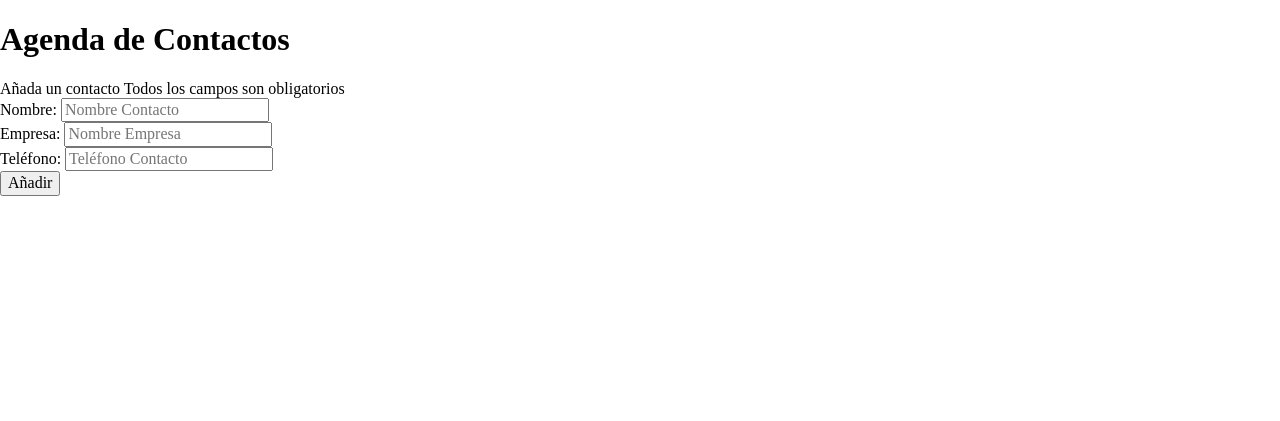
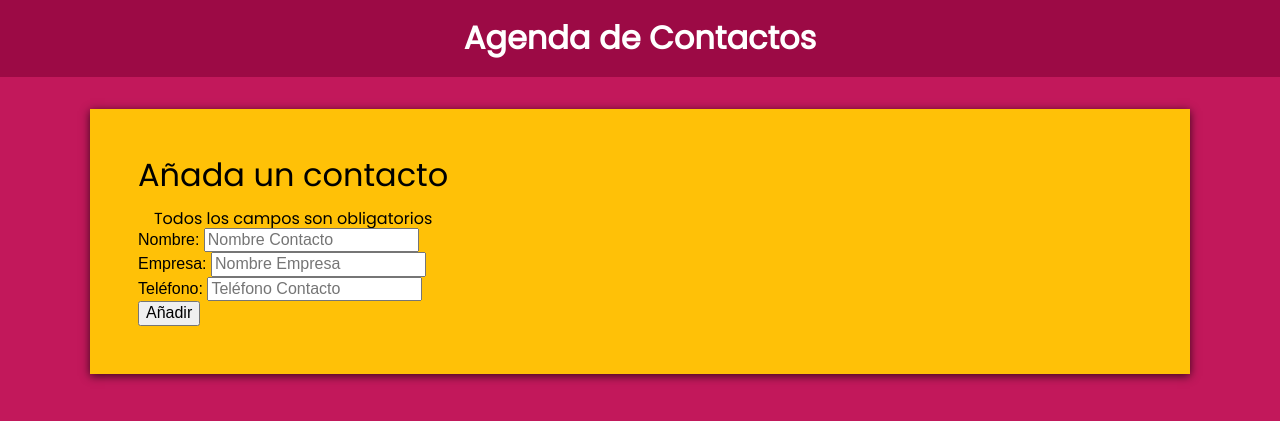
Before and after one commit to FabriJuncal/CRUD-Project-Contacts-Agenda-master, a PHP site: page / in a window 1280 px wide. Shown: the top 421 px of the page. Run offline with PHP 8.4, Linux system fonts and the light colour scheme; some libraries are stand-ins or nearby versions.

Commit message:
Estilos Css al Contenedor y Barra Superior

```diff
--- a/css/style.css
+++ b/css/style.css
@@ -0,0 +1,74 @@
+/** Custom Properties **/
+
+:root{
+    --primario: #C2185B;
+    --secundario: #FFC107;
+    --primarioOscuro:rgb(156,10,69);
+    --primarioClaro: white;
+
+    --fuentePrimaria: 'Arial', Helvetica, sans-serif;
+    --fuenteSecundaria: 'Poppins', sans-serif;
+}
+
+html{
+    box-sizing: border-box;
+}
+
+*,*:before,*:after{
+    box-sizing: inherit;
+}
+
+body{
+    background-color: var(--primario);
+    font-family: var(--fuentePrimaria);
+}
+
+.contenedor{
+    max-width: 1100px;
+    margin: 0 auto;
+}
+
+.bg-amarillo{
+    background-color: var(--secundario);
+}
+
+.sombra{
+    -webkit-box-shadow: 0px 2px 9px 0px rgba(0,0,0,0.71);
+    -moz-box-shadow: 0px 2px 9px 0px rgba(0,0,0,0.71);
+    box-shadow: 0px 2px 9px 0px rgba(0,0,0,0.71);
+}
+
+h1,h2{
+    font-family: var(--fuenteSecundaria);
+    text-align: center;
+    margin: 0;
+}
+
+h1{
+    padding: 20px;
+    color: var(--primarioClaro);
+}
+
+.contenedor-barra{
+    background-color: var(--primarioOscuro);
+}
+
+/** Formulario **/
+
+form{
+    padding: 3rem;
+    margin-top: 2rem;
+}
+
+form legend{
+    font-family: var(--fuenteSecundaria);
+    font-size: 2rem;
+    text-align: center;
+}
+
+legend span{
+    font-size: 1rem;
+    margin-top: 1rem;
+    clear: both;
+    display: block;
+}
--- a/inc/layout/header.php
+++ b/inc/layout/header.php
@@ -7,6 +7,7 @@
     <title>Agenda de Contactos</title>
     <link rel="stylesheet" href="https://necolas.github.io/normalize.css/8.0.0/normalize.css">
     <link rel="stylesheet" href="https://use.fontawesome.com/releases/v5.4.1/css/all.css" integrity="sha384-5sAR7xN1Nv6T6+dT2mhtzEpVJvfS3NScPQTrOxhwjIuvcA67KV2R5Jz6kr4abQsz" crossorigin="anonymous">
+    <link href="https://fonts.googleapis.com/css?family=Poppins" rel="stylesheet">
     <link rel="stylesheet" href="css/style.css">
 </head>
 <body>
--- a/index.php
+++ b/index.php
@@ -1,6 +1,6 @@
 <?php include 'inc/layout/header.php'; ?>
 
-<div class="contenedor barra">
+<div class="contenedor-barra">
     <h1>Agenda de Contactos</h1>
 </div>
 
```
